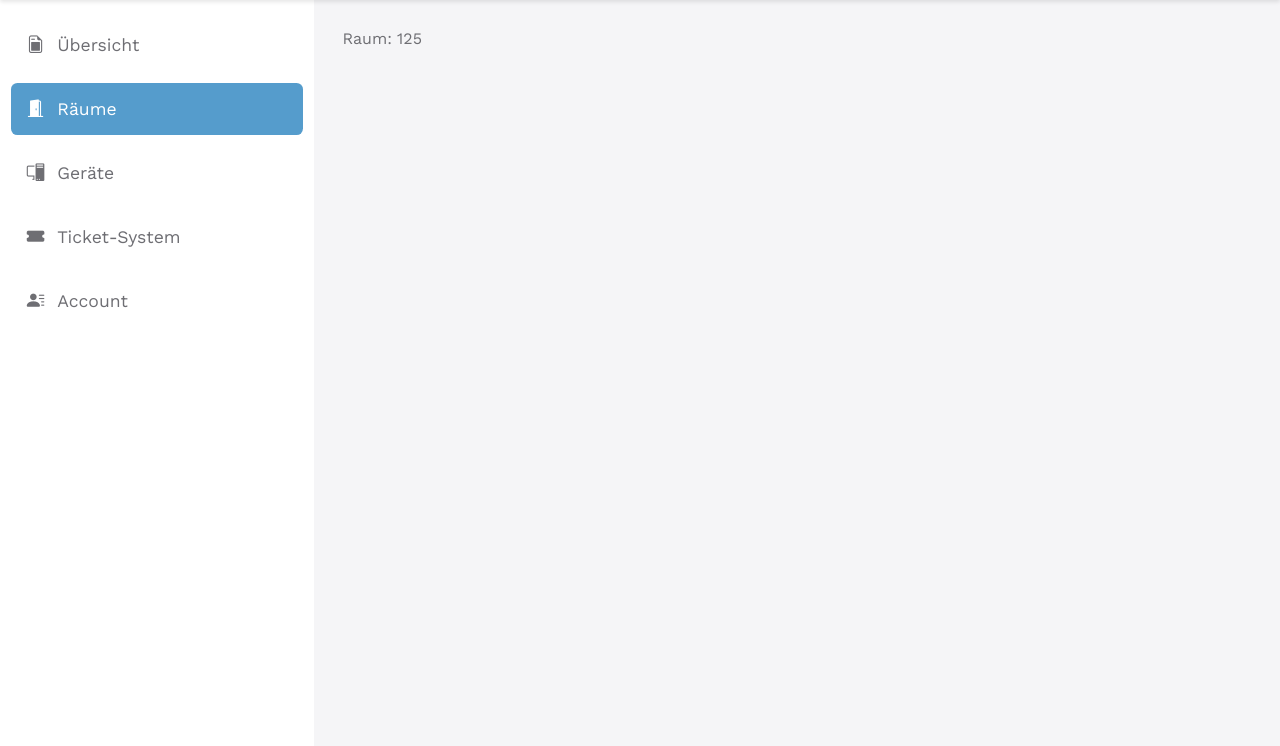
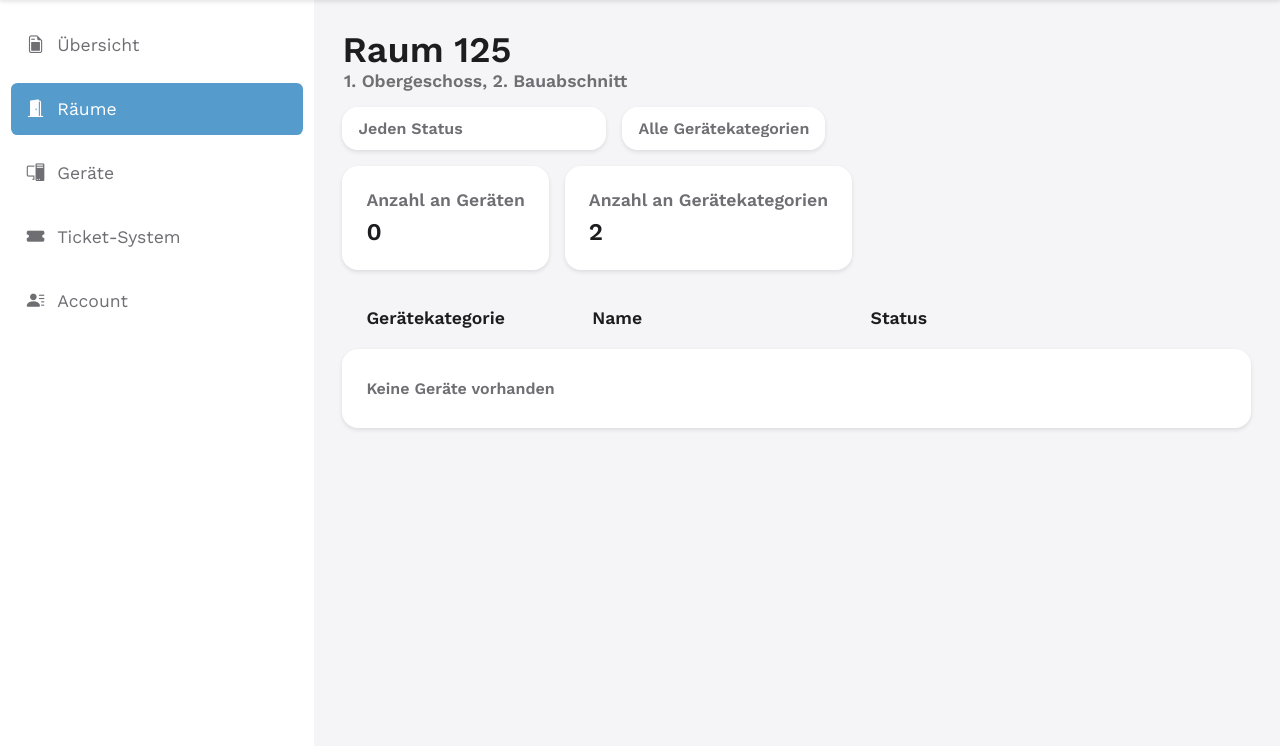
Before and after one commit to Mattis-Schulte/inventory_management, a Django app: page /rooms/125/ in a window 1280 px wide. Shown: the part 54-800 px from the top of the page. Run offline with Django 4.2, Linux system fonts and the light colour scheme; data comes from the database, SQL or seed files in the repository; both versions use the stored data as it was after the commit.

Commit message:
added room details page

```diff
--- a/intern_szut/intern_szut/settings.py
+++ b/intern_szut/intern_szut/settings.py
@@ -22,7 +22,7 @@ BASE_DIR = Path(__file__).resolve().parent.parent
 SECRET_KEY = 'django-insecure-%&wzd@gh$a@d3*o2@v0i%y=8ir8fwl=4o_c&_n5=pm%r9i!a5b'
 
 # SECURITY WARNING: don't run with debug turned on in production!
-DEBUG = True
+DEBUG = False
 
 ALLOWED_HOSTS = ['127.0.0.1']
 
--- a/intern_szut/inventory_management/views.py
+++ b/intern_szut/inventory_management/views.py
@@ -1,12 +1,12 @@
 from django.contrib.auth import authenticate
 from django.shortcuts import render, redirect
-from django.http import HttpResponse, JsonResponse
+from django.http import HttpResponse
 from django.views.decorators.csrf import csrf_protect
 from inventory_management import verify_login
 from django.contrib.auth import login as auth_login
 from django.contrib.auth import logout as auth_logout
 
-from inventory_management.models import BuildingSection, Floor, Room
+from inventory_management.models import BuildingSection, Floor, Room, DeviceCategory, Device
 
 
 def search(request):
@@ -35,11 +35,27 @@ def rooms(request):
 
 
 def room_details(request, room_name):
+    room_data = Room.objects.filter(name=room_name).values('building_section__name', 'floor__name')[0]
+    device_categories = DeviceCategory.objects.order_by('name').all().values('name', 'id')
+    devices_statuses = []
+    for status in Device.StatusOptions:
+        devices_statuses_dict = {'id': Device.StatusOptions(status).value, 'label': Device.StatusOptions(status).label}
+        devices_statuses.append(devices_statuses_dict)
+    devices_statuses.append({'id': 'unknown', 'label': 'Unbekannt'})
+    devices_data = Device.objects.filter(room__name=room_name).order_by('device_category__name', 'name').values('device_category__name', 'device_category__id', 'device_category__icon', 'name', 'status', 'id')
+
+    for device in devices_data:
+        if device['status'] is not None:
+            device['status_label'] = Device.StatusOptions(device['status']).label
+        else:
+            device['status'] = devices_statuses[-1]['id']
+            device['status_label'] = devices_statuses[-1]['label']
+
     if Room.objects.filter(name=room_name).exists():
         if request.META.get('HTTP_X_REQUESTED_WITH') == 'XMLHttpRequest':
-            return render(request, 'room_details.html', {'room_name': room_name})
+            return render(request, 'room_details.html', {'room_name': room_name, 'room_data': room_data, 'device_categories': list(device_categories), 'devices_statuses': list(devices_statuses), 'devices_data': list(devices_data)})
         else:
-            return render(request, 'index.html', {'current_page_category': 'rooms', 'current_page_file': 'room_details.html', 'room_name': room_name})
+            return render(request, 'index.html', {'current_page_category': 'rooms', 'current_page_file': 'room_details.html', 'room_name': room_name, 'room_data': room_data, 'device_categories': list(device_categories), 'devices_statuses': list(devices_statuses), 'devices_data': list(devices_data)})
     else:
         return redirect('rooms')
 
--- a/intern_szut/static/css/main.css
+++ b/intern_szut/static/css/main.css
@@ -431,8 +431,8 @@ a {
   border-radius: 1rem;
 }
 
-.filter-box-item:not(:first-child) {
-  margin-left: 1rem;
+.filter-box-item {
+  margin-right: 1rem;
 }
 
 .filter-box-item select {
@@ -484,7 +484,7 @@ a {
   display: flex;
   flex-direction: row;
   align-items: center;
-  gap: 0.5rem;
+  gap: 1rem;
   padding: 0 1.5rem;
 }
 
@@ -493,6 +493,11 @@ a {
   box-shadow: 0 2px 4px rgba(0, 0, 0, 0.1);
   background-color: var(--color-primary);
   transition: background-color 0.2s ease-in-out;
+}
+
+.table-row-element i {
+  font-size: var(--text-size-big);
+  margin-right: 0.75rem;
 }
 
 .table-first-row {
@@ -519,12 +524,14 @@ a {
   cursor: pointer;
 }
 
-.table-body .table-row-link:hover, .table-body .table-row-link:focus, .table-body .table-row-link:active {
+.table-body .table-row-link:hover, .table-body .table-row-link:focus {
   background-color: var(--table-row-color-highlight);
 }
 
 .table-row-element {
   flex: 2 2 0;
+  display: flex;
+  align-items: center;
   font-weight: var(--text-weight-bold);
 }
 
--- /dev/null
+++ b/intern_szut/static/css/room-details.css
@@ -0,0 +1,44 @@
+.table-row-element:first-child {
+  flex: 1.6 1.6 0;
+}
+
+.page-content > h1 {
+  margin-bottom: 0;
+}
+
+.page-content > h3 {
+  margin: 0 0 1rem 0.1rem;
+}
+
+/* Media Queries */
+@media screen and (max-width: 750px) {
+  .table-view-more-button {
+    display: none;
+  }
+}
+
+@media screen and (max-width: 680px) {
+  .general-info-area {
+    flex-wrap: wrap;
+  }
+
+  .table-row-element:not(:first-child):not(:nth-child(2)) {
+    display: none;
+  }
+}
+
+@media screen and (max-width: 580px) {
+  .filter-box-item:first-child {
+    display: none;
+  }
+
+  .general-info-area div:not(:first-child) {
+    display: none;
+  }
+}
+
+@media screen and (max-width: 400px) {
+  .table-row-element i  {
+    display: none;
+  }
+}
--- a/intern_szut/templates/index.html
+++ b/intern_szut/templates/index.html
@@ -45,7 +45,7 @@
                             <img src="{% if user.profile_image_url %}{{ user.profile_image_url }}{% endif %}" onerror="this.src='{% static 'images/generic_user_icon.webp' %}'" alt="Profilbild" width="192" height="192">
                             <ul>
                                 <li><p>{{ user.get_full_name }}</p></li>
-                                <li><p>{% if user.is_superuser %}System-Admin{% elif user.is_admin %}Admin{% elif user.is_staff %}Lehrer{% elif not user.is_guest %}Schüler{% elif user.is_guest %}Gast{% endif %}</p></li>
+                                <li><p>{% if user.is_superuser %}System-Admin{% elif user.is_admin %}Admin{% elif user.is_staff %}Mitarbeiter{% elif not user.is_guest %}Schüler{% elif user.is_guest %}Gast{% endif %}</p></li>
                                 {% if user.is_staff or user.is_admin or user.is_superuser %}<li class="link-to-admin-page"><p><a target="_blank" rel="noopener noreferrer" href="/admin/" class="link-to-admin-page-a"><i class="bi bi-box-arrow-up-right"></i>Admin-Seite</a></p></li>{% endif %}
                                 <li>
                                     <a href="{% url 'account' %}" onclick="loadAjaxContent('{% url 'account' %}');return false">Mein Account</a>
--- a/intern_szut/templates/room_details.html
+++ b/intern_szut/templates/room_details.html
@@ -1,2 +1,111 @@
-<script>document.title ='Raum {{ room_name }} – SZUT Inventur Management';</script>
-<p>Raum: {{ room_name }}</p>
+{% load static %}
+<h1>Raum {{ room_name }}</h1>
+<h3>{{ room_data.floor__name }}, {{ room_data.building_section__name }}</h3>
+<div class="filter-box">
+    <div class="filter-box-item">
+        <select id="status-filter" onchange="filterRooms()">
+            <option value="all">Jeden Status</option>
+            {% for status in devices_statuses %}
+                <option value="device-status-id-{{ status.id }}">{{ status.label }}</option>
+            {% endfor %}
+        </select>
+    </div>
+    <div class="filter-box-item">
+        <select id="device-categories-filter" onchange="filterRooms()">
+            <option value="all">Alle Gerätekategorien</option>
+            {% for device_category in device_categories %}
+                <option value="device-category-id-{{ device_category.id }}">{{ device_category.name }}</option>
+            {% endfor %}
+        </select>
+    </div>
+</div>
+<div class="general-info-area">
+    <div class="general-info-box">
+        <h3>Anzahl an Geräten</h3>
+        <h2 class="number-of-devices">0</h2>
+    </div>
+    <div class="general-info-box">
+        <h3>Anzahl an Gerätekategorien</h3>
+        <h2 class="number-of-device-categories">0</h2>
+    </div>
+</div>
+<div class="table">
+    <div class="table-head">
+        <div class="table-row">
+            <div class="table-row-element table-element-1">Geräte&shy;kategorie</div>
+            <div class="table-row-element table-element-2">Name</div>
+            <div class="table-row-element table-element-3">Status</div>
+            <div class="table-row-element table-view-more-button" style="visibility: hidden;">Details</div>
+        </div>
+    </div>
+    <div class="table-body">
+        {% if devices_data %}
+            {% for device in devices_data %}
+            <div class="table-row table-row-link device-category-id-{{ device.device_category__id }} device-status-id-{{ device.status }}" tabindex="0" onclick="loadAjaxContent('{% url 'devices' %}device-{{ device.id }}/')">
+                <div class="table-row-element table-element-1">{% if device.device_category__icon %}<i class="{{ device.device_category__icon }}"></i>{% endif %}{{ device.device_category__name }}</div>
+                <div class="table-row-element table-element-2">{{ device.name }}</div>
+                <div class="table-row-element table-element-3">{{ device.status_label }}</div>
+                <div class="table-row-element table-view-more-button">Details</div>
+            </div>
+            {% endfor %}
+            <div class="table-row table-row-no-matches" style="display: none;">
+                <div class="table-row-element table-element-1">Keine Geräte vorhanden</div>
+                <div class="table-row-element table-view-more-button" style="visibility: hidden;">Details</div>
+            </div>
+        {% else %}
+            <div class="table-row table-row-no-matches">
+                <div class="table-row-element table-element-1">Keine Geräte vorhanden</div>
+                <div class="table-row-element table-view-more-button" style="visibility: hidden;">Details</div>
+            </div>
+        {% endif %}
+    </div>
+</div>
+<script>
+    document.title ='Raum {{ room_name }} – SZUT Inventur Management';
+    $('head').append('<link rel="stylesheet" id="custom-css" href="{% static 'css/room-details.css' %}" />');
+
+    filterRooms();
+
+    function styleTable() {
+        $('.table-body .table-row').each(function() {
+            $(this).removeClass('table-first-row table-last-row table-row-accent-color');
+        });
+        $('.table-body .table-row:visible:first').addClass('table-first-row');
+        $('.table-body .table-row:visible:last').addClass('table-last-row');
+        $('.table-body .table-row:visible:odd').addClass('table-row-accent-color');
+    }
+
+    function filterRooms() {
+        let status = $('#status-filter').val();
+        let device_category = $('#device-categories-filter').val();
+        let matches = 0;
+
+        if (status === 'all') {
+            status = 'table-row';
+        }
+
+        if (device_category === 'all') {
+            device_category = 'table-row';
+            $('.number-of-device-categories').text($('#device-categories-filter option').length - 1);
+        } else {
+            $('.number-of-device-categories').text('1');
+        }
+
+        $('.table-body .table-row').each(function() {
+            if ($(this).hasClass(status) && $(this).hasClass(device_category) && !$(this).hasClass('table-row-no-matches')) {
+                $(this).show();
+                matches++;
+            } else {
+                $(this).hide();
+            }
+        });
+
+        if (matches === 0) {
+            $('.table-body .table-row-no-matches').show();
+        } else {
+            $('.table-body .table-row-no-matches').hide();
+        }
+        $('.number-of-devices').text(matches);
+        styleTable();
+    }
+</script>
```
Also changed, not shown: intern_szut/inventory_management/models.py (+31 -21 lines), intern_szut/templates/rooms.html (+4 -4 lines), intern_szut/db.sqlite3, intern_szut/inventory_management/migrations/0001_initial.py.
